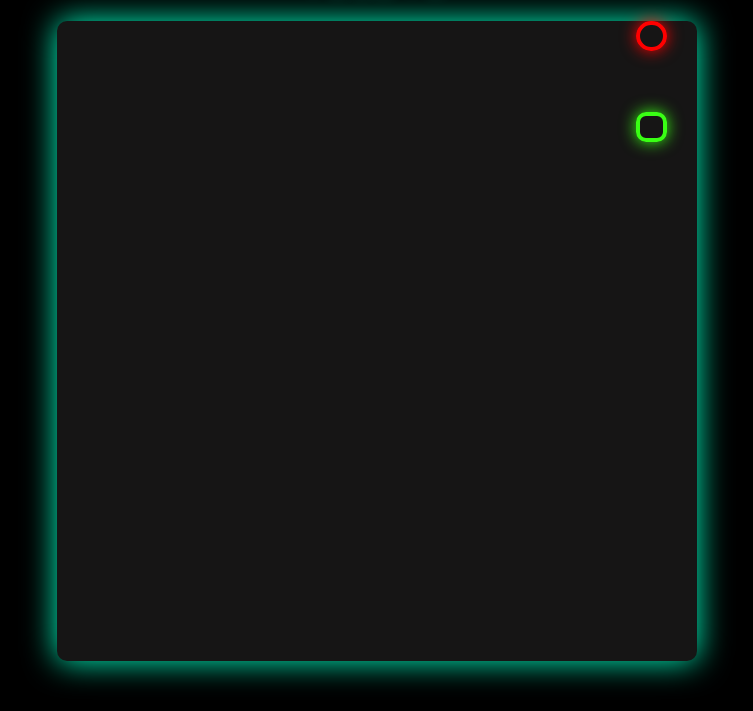
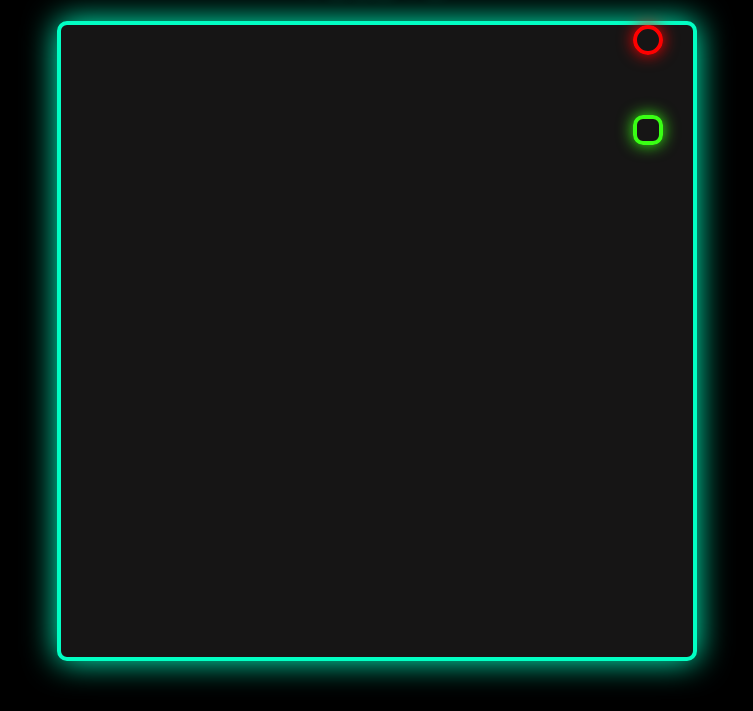
Before and after one commit to dipen2000/Snake-game-neon, a plain HTML site: page index.html in a window 1280 px wide. Shown: the part 89-800 px from the top of the page, without its empty margins (263-1016 px from the left). Drawn offline with Linux system fonts and the light colour scheme; a web font is replaced by a local one.

Commit message:
style : made the gameboard border neon

```diff
--- a/style.css
+++ b/style.css
@@ -23,6 +23,7 @@ body{
     border-radius: 10px;
     background-color : rgb(22, 21, 21);
     box-shadow: 0 0 2em #01ffc3;
+    border : 4px solid #01ffc3;
 }
 
 #foodCount{
```
